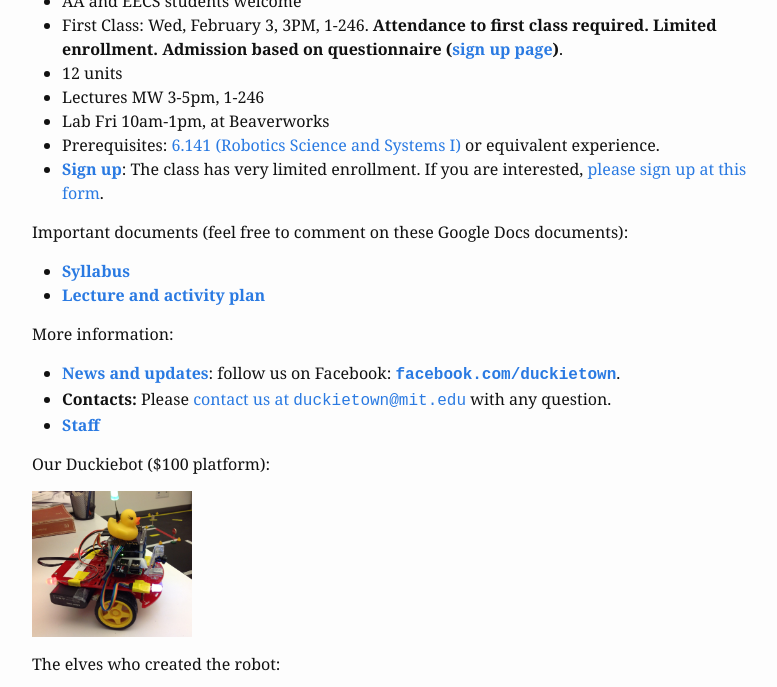
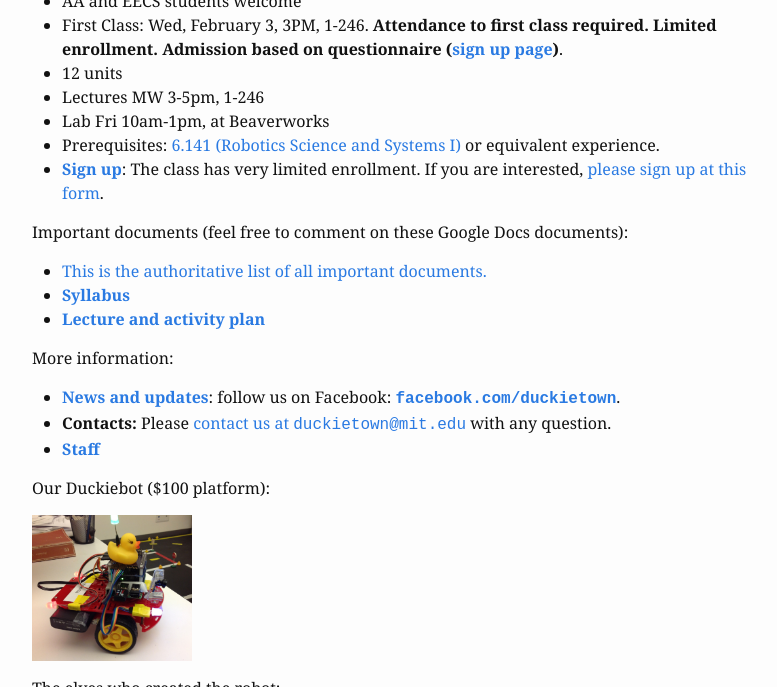
Before and after one commit to duckietown/duckietown.mit.edu, a Jekyll site: the page built from 01_index.md, in a window 1280 px wide and 900 px high, scrolled down 713 px, cut to the strip 0-687 px from the top of the window. Shown: the whole strip, without its empty margins (336-1113 px from the left). Built offline with Jekyll 4.4.1, drawn with Linux system fonts in a browser that asks for light colours; nearby versions of some CDN libraries.

Commit message:
materials

```diff
--- a/01_index.md
+++ b/01_index.md
@@ -62,6 +62,7 @@ Information for MIT students:
 Important documents (feel free to comment on these Google Docs documents):
 
 <ul>
+  <li><a href="materials.html">This is the authoritative list of all important documents.</a></li>
   <li><strong><a href="https://docs.google.com/document/d/1xkYod3ZepC3oMLTH-YCdMXlJRDWUQ8w14ROIh0yDsOE/edit?usp=sharing">Syllabus</a></strong></li>
   <li><strong><a href="https://docs.google.com/spreadsheets/d/1wRWIW5EvdETYPu2ZRhDElMABn3WNNEezLou5k_D_WGw/edit?usp=sharing">Lecture and activity plan</a></strong></li>
 </ul>
```
